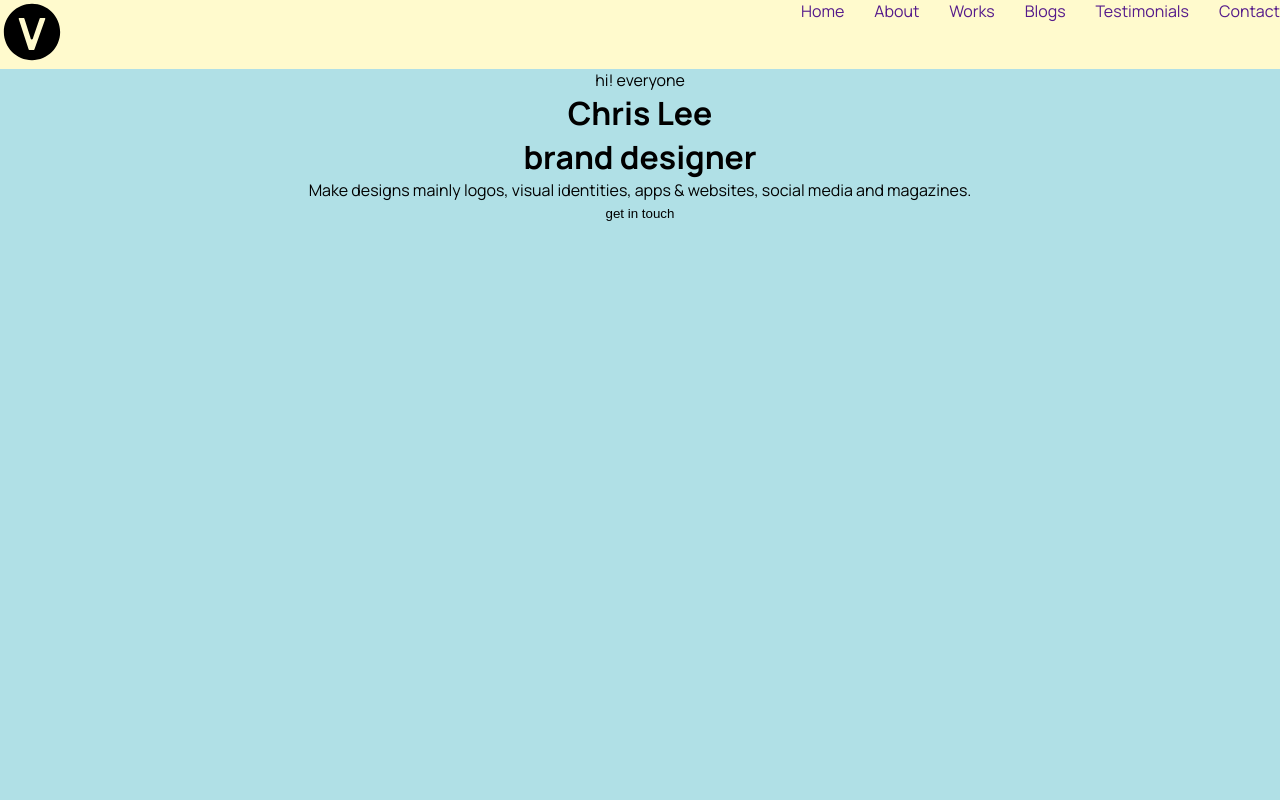
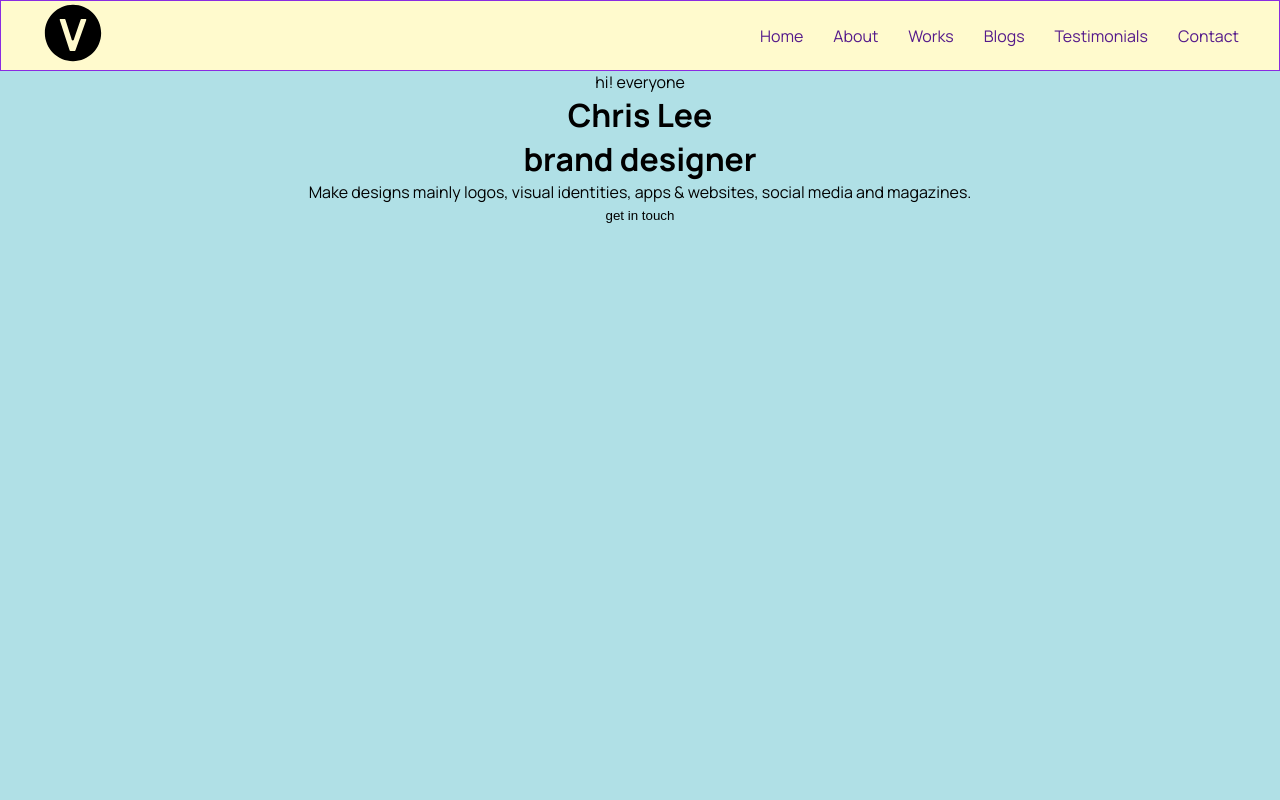
Before and after one commit to Viktossha/portfolio, a React app: page / in a window 1280 px wide. Shown: the top 800 px of the page. Built offline with nearby package versions, Linux system fonts and the light colour scheme.

Commit message:
Container

```diff
--- /dev/null
+++ b/src/components/Container.ts
@@ -0,0 +1,10 @@
+import styled from "styled-components";
+
+export const Container = styled.div`
+    max-width: 1280px; //Света говорит нужно ставить до 1200?
+    width: 100%;
+    min-height: 100%; //на всю высоту родителя
+    padding: 0 40px;
+    margin: 0 auto;
+    border: 1px solid blueviolet;
+`
--- a/src/layout/header/Header.tsx
+++ b/src/layout/header/Header.tsx
@@ -1,21 +1,25 @@
 import React from 'react';
 import styled from "styled-components";
-import { Logo } from '../../components/logo/Logo';
-import { Menu } from '../../components/menu/Menu';
+import {Logo} from '../../components/logo/Logo';
+import {Menu} from '../../components/menu/Menu';
+import {Container} from '../../components/Container';
+import {FlexWrapper} from "../../components/FlexWrapper";
 
 const items = ['Home', 'About', 'Works', 'Blogs', 'Testimonials', 'Contact']
 
 export const Header = () => {
     return (
         <StyledHeader>
-            <Logo/>
-            <Menu menuItems={items}/>
+            <Container>
+                <FlexWrapper justify={'space-between'} align={'center'}>
+                <Logo/>
+                <Menu menuItems={items}/>
+                </FlexWrapper>
+            </Container>
         </StyledHeader>
     );
 };
 
 const StyledHeader = styled.header`
     background-color: lemonchiffon;
-    display: flex;
-    justify-content: space-between;
 `
```
